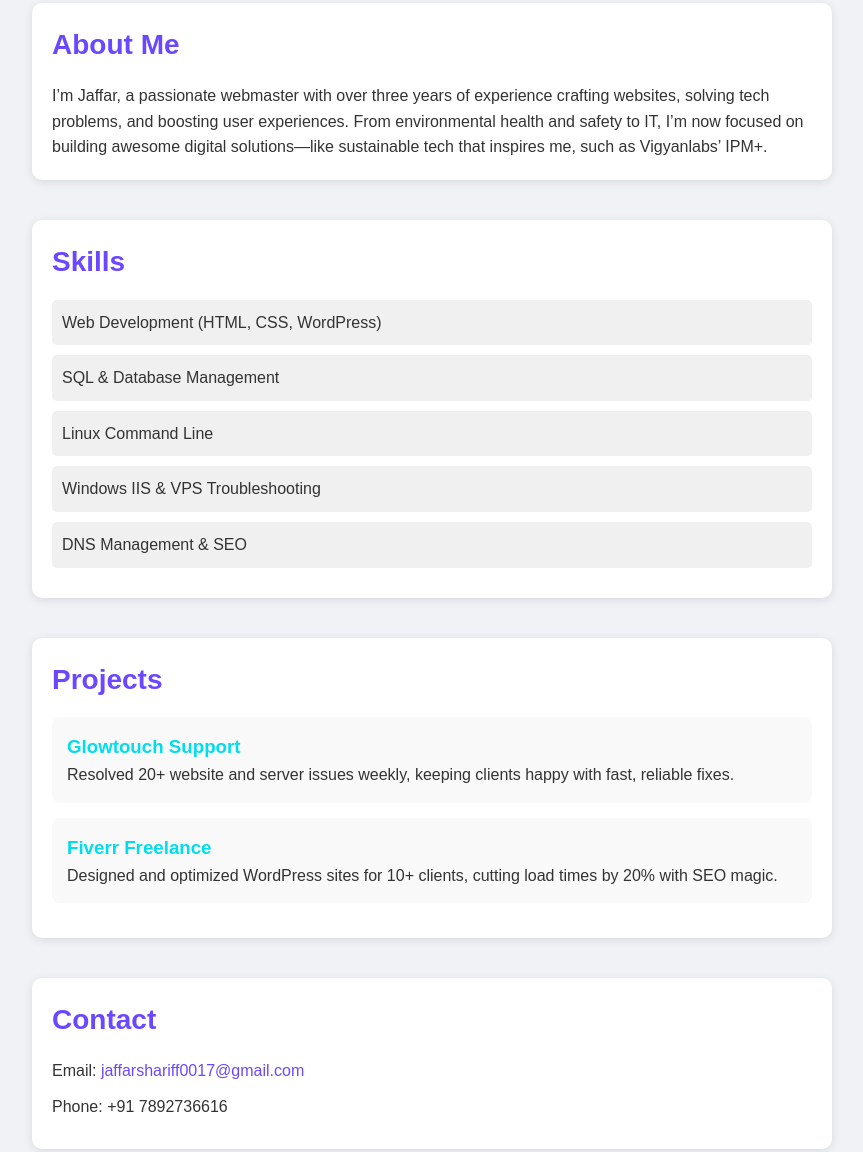
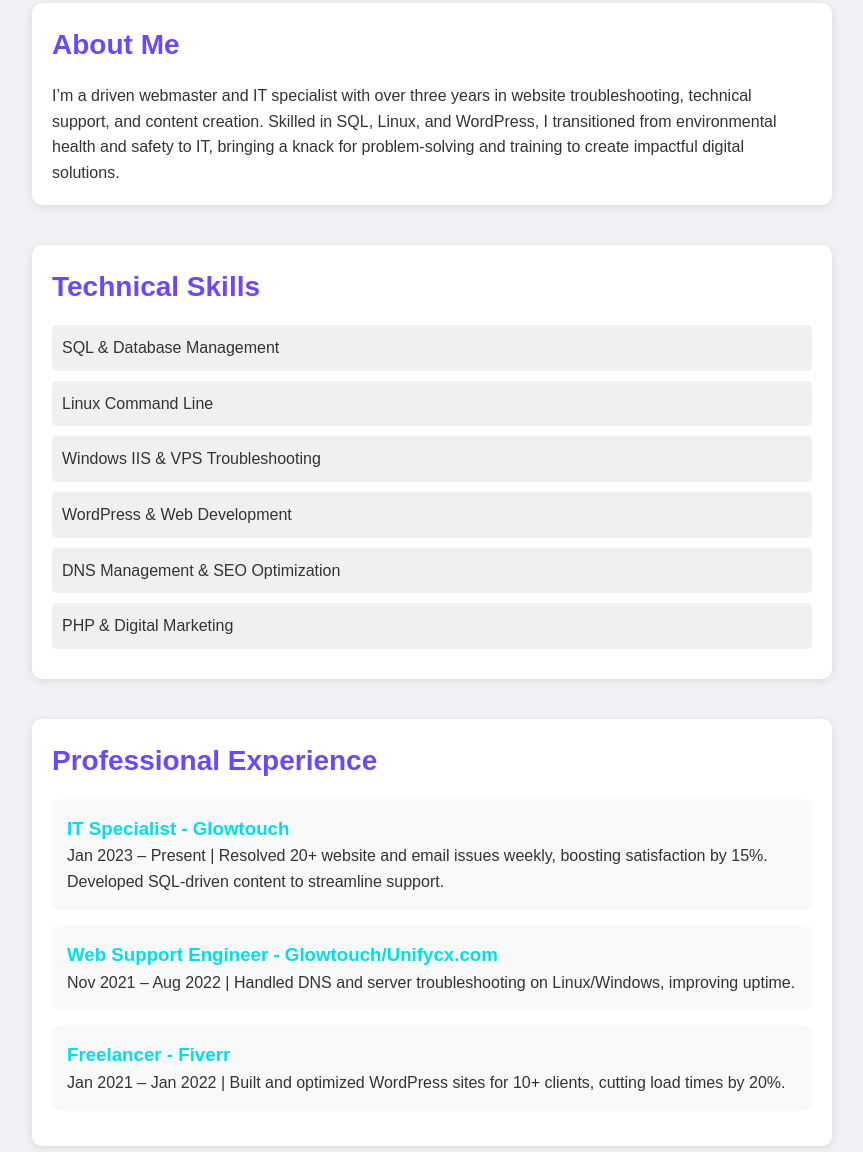
Before and after one commit to Zafarshariff/protofolio, a plain HTML site: page index.html in a window 1280 px wide. Shown: the part 362-1514 px from the top of the page, without its empty margins (208-1071 px from the left). Drawn offline with Linux system fonts and the light colour scheme.

Commit message:
Update index.html

```diff
--- a/index.html
+++ b/index.html
@@ -3,7 +3,7 @@
 <head>
     <meta charset="UTF-8">
     <meta name="viewport" content="width=device-width, initial-scale=1.0">
-    <title>Jaffar Shariff - Webmaster & IT Specialist</title>
+    <title>Jaffar Shariff - Webadvisor & IT Specialist</title>
     <link rel="stylesheet" href="styles.css">
 </head>
 <body>
@@ -14,27 +14,32 @@
     </header>
     <section class="about">
         <h2>About Me</h2>
-        <p>I’m Jaffar, a passionate webmaster with over three years of experience crafting websites, solving tech problems, and boosting user experiences. From environmental health and safety to IT, I’m now focused on building awesome digital solutions—like sustainable tech that inspires me, such as Vigyanlabs’ IPM+.</p>
+        <p>I’m a driven webmaster and IT specialist with over three years in website troubleshooting, technical support, and content creation. Skilled in SQL, Linux, and WordPress, I transitioned from environmental health and safety to IT, bringing a knack for problem-solving and training to create impactful digital solutions.</p>
     </section>
     <section class="skills">
-        <h2>Skills</h2>
+        <h2>Technical Skills</h2>
         <ul>
-            <li>Web Development (HTML, CSS, WordPress)</li>
             <li>SQL & Database Management</li>
             <li>Linux Command Line</li>
             <li>Windows IIS & VPS Troubleshooting</li>
-            <li>DNS Management & SEO</li>
+            <li>WordPress & Web Development</li>
+            <li>DNS Management & SEO Optimization</li>
+            <li>PHP & Digital Marketing</li>
         </ul>
     </section>
     <section class="projects">
-        <h2>Projects</h2>
+        <h2>Professional Experience</h2>
         <div class="project-card">
-            <h3>Glowtouch Support</h3>
-            <p>Resolved 20+ website and server issues weekly, keeping clients happy with fast, reliable fixes.</p>
+            <h3>IT Specialist - Glowtouch</h3>
+            <p>Jan 2023 – Present | Resolved 20+ website and email issues weekly, boosting satisfaction by 15%. Developed SQL-driven content to streamline support.</p>
         </div>
         <div class="project-card">
-            <h3>Fiverr Freelance</h3>
-            <p>Designed and optimized WordPress sites for 10+ clients, cutting load times by 20% with SEO magic.</p>
+            <h3>Web Support Engineer - Glowtouch/Unifycx.com</h3>
+            <p>Nov 2021 – Aug 2022 | Handled DNS and server troubleshooting on Linux/Windows, improving uptime.</p>
+        </div>
+        <div class="project-card">
+            <h3>Freelancer - Fiverr</h3>
+            <p>Jan 2021 – Jan 2022 | Built and optimized WordPress sites for 10+ clients, cutting load times by 20%.</p>
         </div>
     </section>
     <section class="contact">
```
